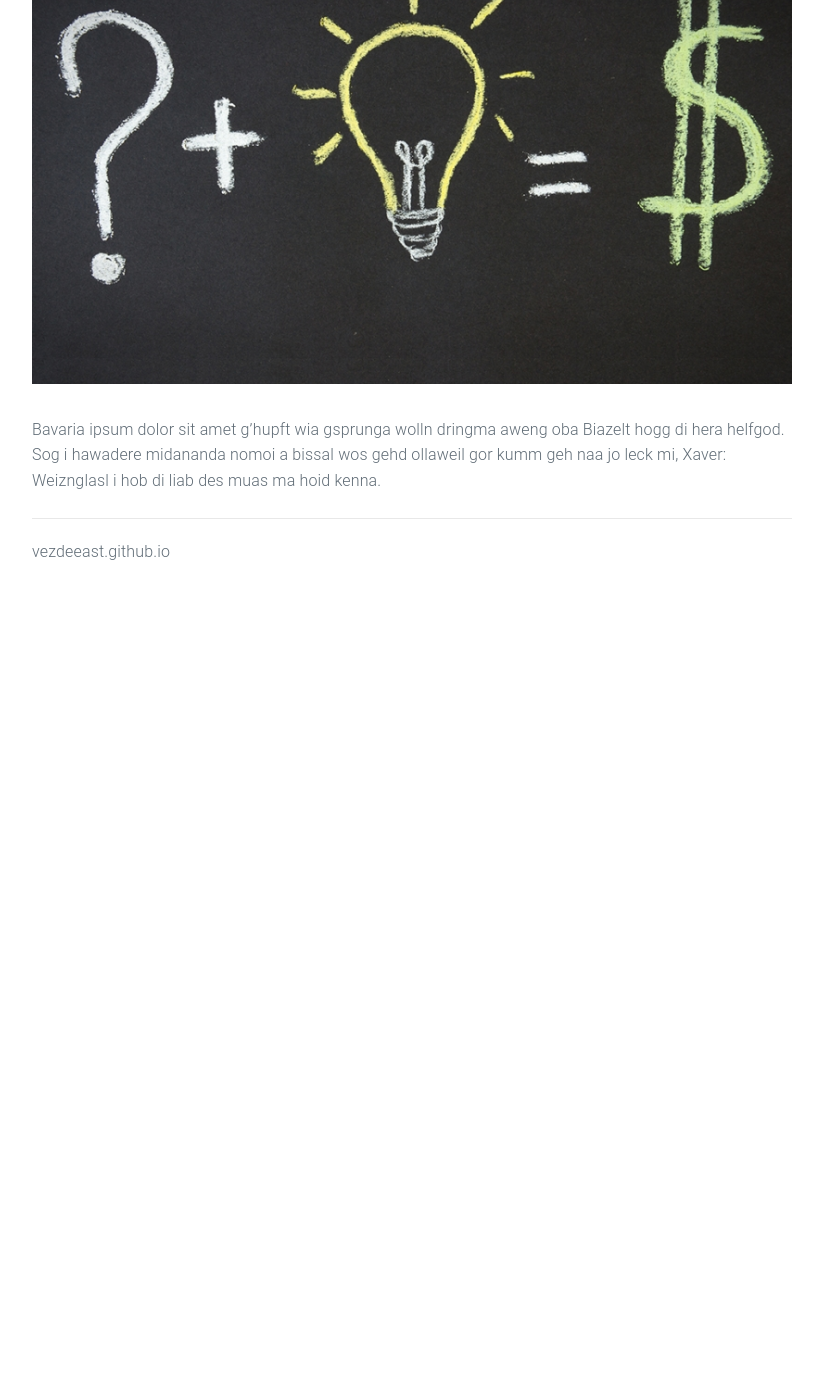
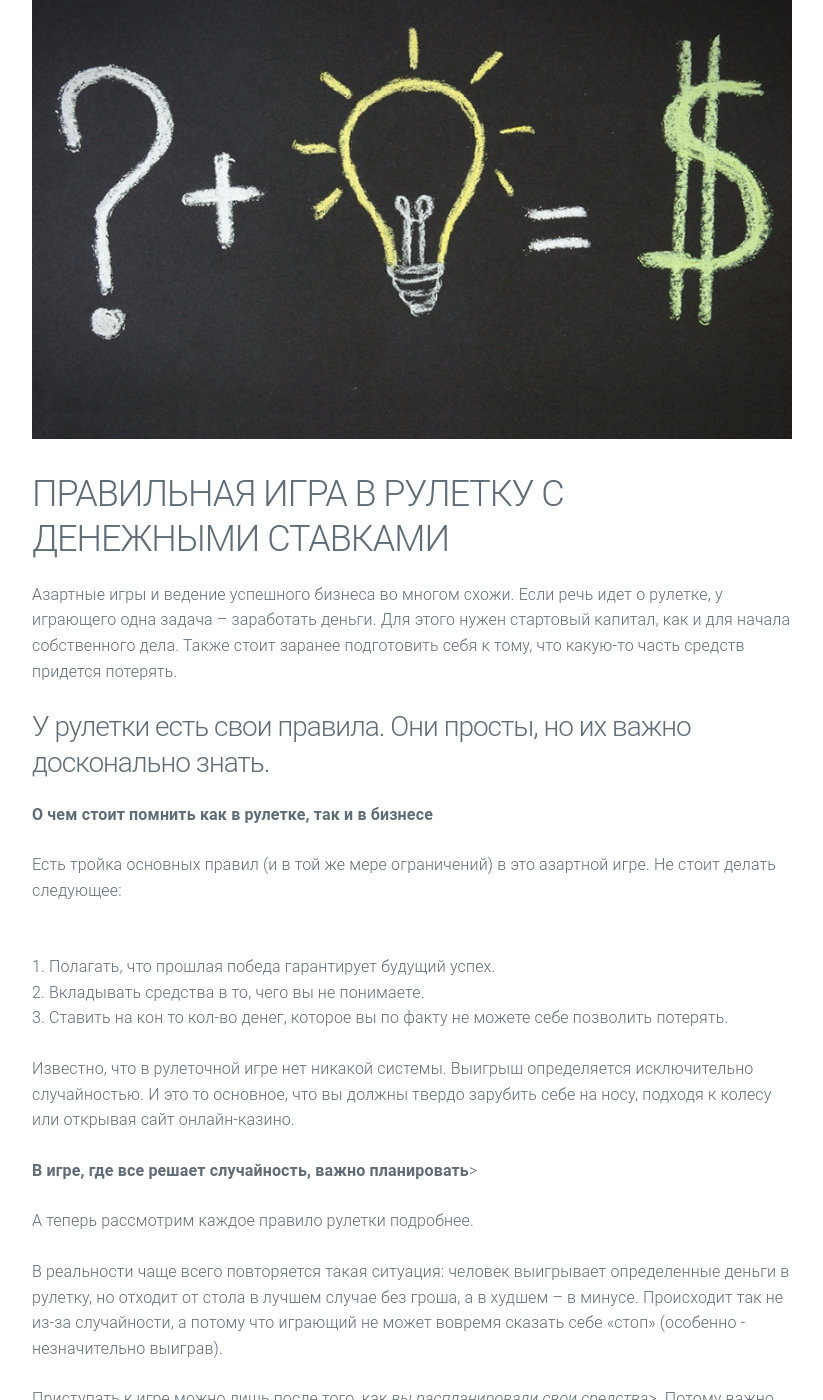
Before and after one commit to VezdeEast/vezdeeast.github.io, a Jekyll site: the page built from _posts/2015-10-06-welcome-to-jekyll.markdown, in a window 1280 px wide and 1400 px high, scrolled down 787 px. Shown: the whole window, without its empty margins (228-1051 px from the left). Built offline with Jekyll 4.4.1, drawn with Linux system fonts in a browser that asks for light colours; before the commit the page ends 1417 px from its top, so only the background shows below that; some of the changed text lies outside the part shown.

Commit message:
Update 2015-10-06-welcome-to-jekyll.markdown

```diff
--- a/_posts/2015-10-06-welcome-to-jekyll.markdown
+++ b/_posts/2015-10-06-welcome-to-jekyll.markdown
@@ -1,10 +1,35 @@
 ---
 layout: post
-title:  "Welcome to Jekyll!"
-date:   2015-10-06 15:39:40
+title:  "ПРАВИЛЬНАЯ ИГРА В РУЛЕТКУ С ДЕНЕЖНЫМИ СТАВКАМИ"
+date:   2019-01-20 20:39:40
 preview: /imag/ПОКЕр.png
 ---
 
 ![Picture](/imag/33.jpg)
 
-Bavaria ipsum dolor sit amet g’hupft wia gsprunga wolln dringma aweng oba Biazelt hogg di hera helfgod. Sog i hawadere midananda nomoi a bissal wos gehd ollaweil gor kumm geh naa jo leck mi, Xaver: Weiznglasl i hob di liab des muas ma hoid kenna.
+## ПРАВИЛЬНАЯ ИГРА В РУЛЕТКУ С ДЕНЕЖНЫМИ СТАВКАМИ
+
+Азартные игры и ведение успешного бизнеса во многом схожи. Если речь идет о рулетке, у играющего одна задача – заработать деньги. Для этого нужен стартовый капитал, как и для начала собственного дела. Также стоит заранее подготовить себя к тому, что какую-то часть средств придется потерять.
+
+### У рулетки есть свои правила. Они просты, но их важно досконально знать.
+
+<strong>О чем стоит помнить как в рулетке, так и в бизнесе</strong>
+
+Есть тройка основных правил (и в той же мере ограничений) в это азартной игре. Не стоит делать следующее:
+
+<br>1.	Полагать, что прошлая победа гарантирует будущий успех.
+<br>2.	Вкладывать средства в то, чего вы не понимаете.
+<br>3.	Ставить на кон то кол-во денег, которое вы по факту не можете себе позволить потерять.
+
+Известно, что в рулеточной игре нет никакой системы. Выигрыш определяется исключительно случайностью. И это то основное, что вы должны твердо зарубить себе на носу, подходя к колесу или открывая сайт онлайн-казино.
+
+<strong>В игре, где все решает случайность, важно планировать</strong>>
+
+А теперь рассмотрим каждое правило рулетки подробнее.
+
+В реальности чаще всего повторяется такая ситуация: человек выигрывает определенные деньги в рулетку, но отходит от стола в лучшем случае без гроша, а в худшем – в минусе. Происходит так не из-за случайности, а потому что играющий не может вовремя сказать себе «стоп» (особенно - незначительно выиграв).
+
+Приступать к игре можно лишь после того, как <i>вы распланировали свои средства</i>>. Потому важно выделить игровой банк («что я могу позволить себе проиграть») и установить четкое время, которое вы проведете, испытывая удачу. Деньги необходимо распределять грамотно. И понимать, что рулеточный капитал будет меняться, то увеличиваясь, то уменьшаясь.
+Не ставьте сразу все на кон. Рулеткой правит случай, не позвольте ему решать ваше финансовое благосостояние. Не существует стратегий, тактик и систем у крутящегося колеса. Не забывайте об этом ни на секунду.
+Если вы проиграли, дайте себе поэмоционировать по этому поводу, но не пытайтесь тут же отыграться, особенно – серьезно увеличивая ставку. Сконцентрируйтесь и продолжите игру спокойно, а лучше вообще сделайте перерыв.
+Не забывайте, что в игре вы в первую очередь для развлечения и расслабления. Она вряд ли сделает вас богачом, а вот помочь снять стресс и побаловать небольшими финансовыми бонусами точно сможет. И это, зачем стоит делать ставки на черное или красное.
```
